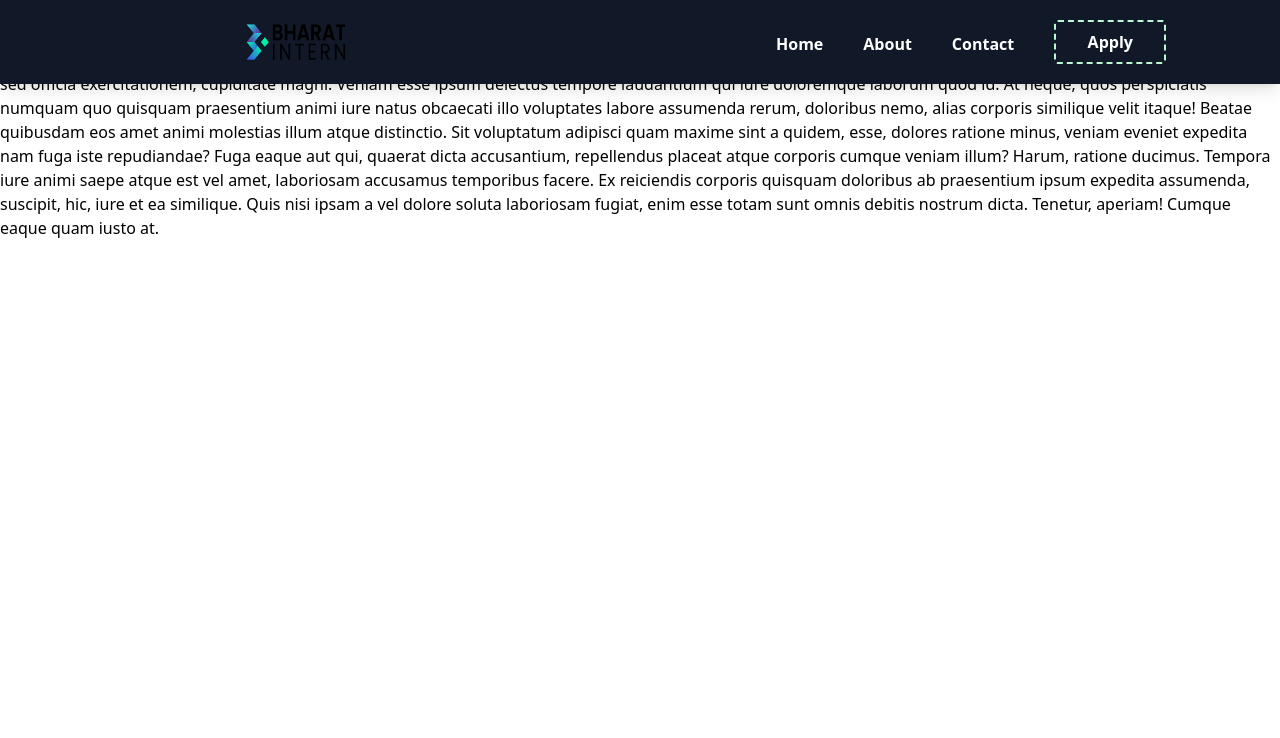
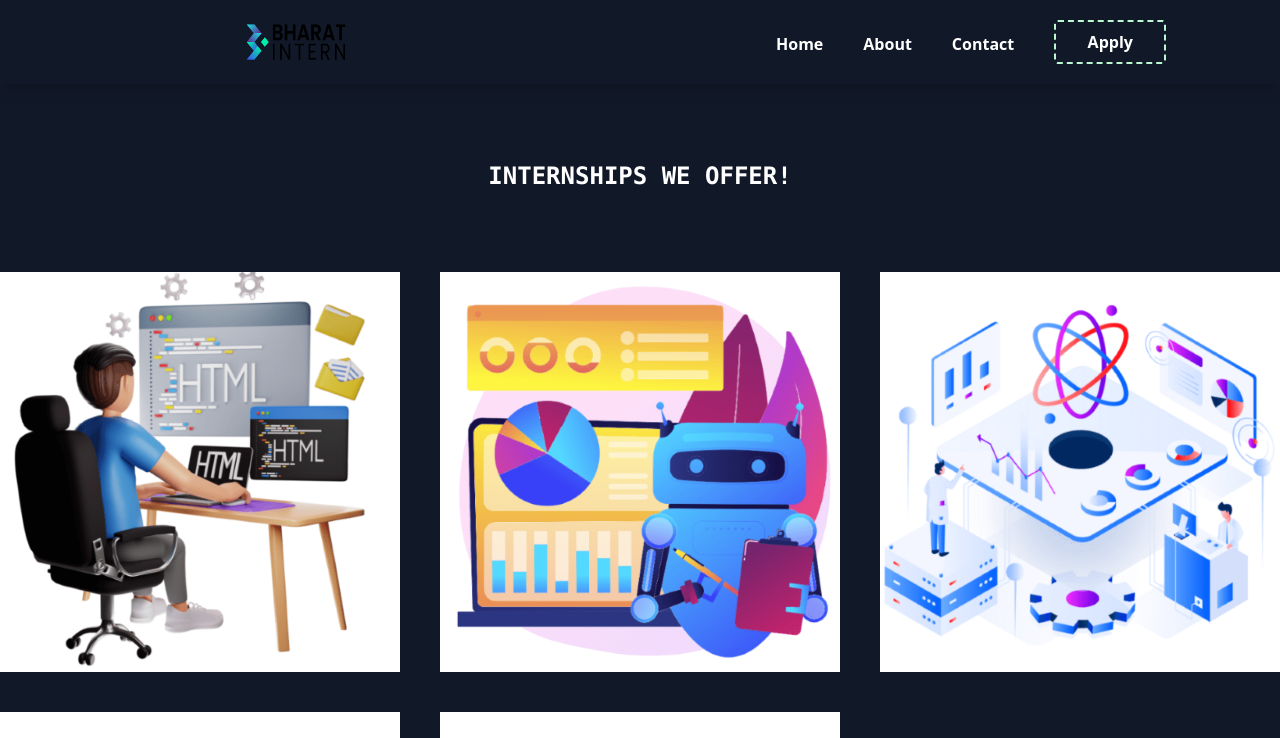
Before and after one commit to patrickiyiakimo/bharat-intern, a React (Create React App) app: page /apply in a window 1280 px wide. Shown: the top 738 px of the page. Built offline with nearby package versions, Linux system fonts and the light colour scheme.

Commit message:
Update Apply.jsx

```diff
--- a/src/components/Apply.jsx
+++ b/src/components/Apply.jsx
@@ -1,29 +1,24 @@
 import React from "react";
+import image_one from "../Bharatintern images/wd-02b6a38300b1e58689d0ee466bd73119.png";
+import image_two from "../Bharatintern images/ml-75c4224683a93131a31841c29761e808.png";
+import image_three from "../Bharatintern images/ds-52dc057b9c881e2de872abc999eee8c7.png";
+import image_four from "../Bharatintern images/ad-84506a6c9d40392c7d743a2a4e4f85e4.png";
+import image_five from "../Bharatintern images/fs-e46224840cdf6333df6a3709ad781138.png";
+
 
 const Apply = () => {
   return (
-    <div>
-      Lorem ipsum dolor sit amet consectetur, adipisicing elit. Tempore
-      quibusdam quae sequi perspiciatis maxime architecto. Debitis consequuntur
-      architecto possimus? Reprehenderit, enim ducimus, quam consectetur ipsa
-      harum adipisci iusto labore dolor aliquam recusandae in soluta maxime?
-      Quam necessitatibus mollitia quo sint, est rerum velit explicabo unde?
-      Quasi, fuga. Impedit voluptatem, dolorum ex sapiente possimus repudiandae
-      quam! Maxime adipisci voluptatum quasi a voluptatem dicta sed officia
-      exercitationem, cupiditate magni. Veniam esse ipsum delectus tempore
-      laudantium qui iure doloremque laborum quod id. At neque, quos
-      perspiciatis numquam quo quisquam praesentium animi iure natus obcaecati
-      illo voluptates labore assumenda rerum, doloribus nemo, alias corporis
-      similique velit itaque! Beatae quibusdam eos amet animi molestias illum
-      atque distinctio. Sit voluptatum adipisci quam maxime sint a quidem, esse,
-      dolores ratione minus, veniam eveniet expedita nam fuga iste repudiandae?
-      Fuga eaque aut qui, quaerat dicta accusantium, repellendus placeat atque
-      corporis cumque veniam illum? Harum, ratione ducimus. Tempora iure animi
-      saepe atque est vel amet, laboriosam accusamus temporibus facere. Ex
-      reiciendis corporis quisquam doloribus ab praesentium ipsum expedita
-      assumenda, suscipit, hic, iure et ea similique. Quis nisi ipsam a vel
-      dolore soluta laboriosam fugiat, enim esse totam sunt omnis debitis
-      nostrum dicta. Tenetur, aperiam! Cumque eaque quam iusto at.
+    <div className="bg-gray-900 text-white">
+      <div className="pt-40 text-center text-2xl  font-semibold font-mono pb-20">
+        <p>INTERNSHIPS WE OFFER!</p>
+      </div>
+      <span className="bg-gray-900 grid grid-cols-3 gap-10">
+        <img src={image_one} alt="html" />
+        <img src={image_two} alt="html" />
+        <img src={image_three} alt="html" />
+        <img src={image_four} alt="html" />
+        <img src={image_five} alt="html" />
+      </span>
     </div>
   );
 };
```
